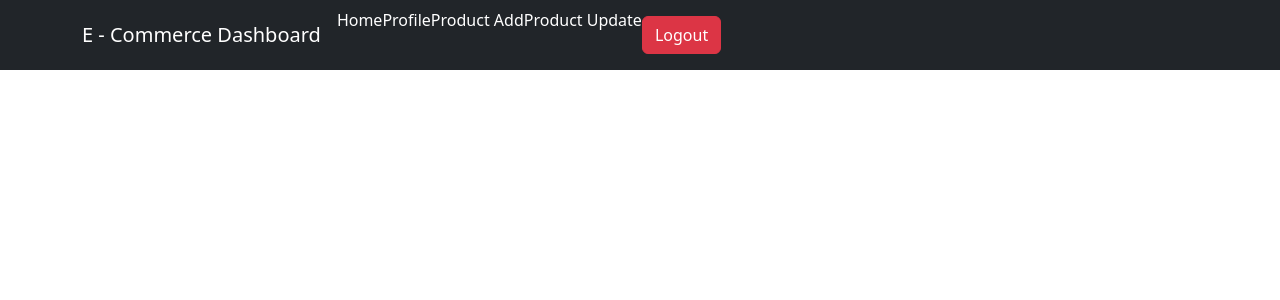
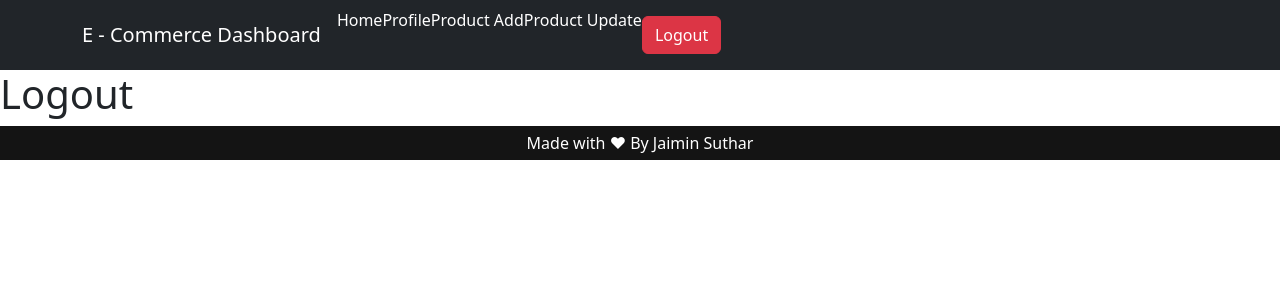
Before and after one commit to Jaimin78/E-Commerce-Dashboard, a React (Vite) app: page /logout in a window 1280 px wide. Shown: the top 300 px of the page. Built offline with nearby package versions, Linux system fonts and the light colour scheme.

Commit message:
Footer created

```diff
--- a/index.html
+++ b/index.html
@@ -6,7 +6,7 @@
     <meta name="viewport" content="width=device-width, initial-scale=1.0" />
     <title>React + TypeScript + Replit</title>
   </head>
-  <body>
+  <body >
     <div id="root"></div>
     <script type="module" src="/src/index.jsx"></script>
 
--- a/src/App.css
+++ b/src/App.css
@@ -7,3 +7,10 @@ a{
   text-decoration:none !important;
   color:white !important;
 }
+
+.footer{
+  background-color:#141414;
+  text-align:center;
+  padding:5px;
+  color:white;
+}
--- a/src/App.jsx
+++ b/src/App.jsx
@@ -1,5 +1,6 @@
 import './App.css';
 import Navigation from './Navigation';
+import Footer from './Footer';
 import { BrowserRouter, Routes, Route } from 'react-router-dom';
 
 function App() {
@@ -12,8 +13,10 @@ function App() {
           <Route path="/profile" element= {<h1>Profile</h1>} />
           <Route path="/add" element= {<h1>Product add</h1>} />
           <Route path="/update" element= {<h1>Product update</h1>} />
+          <Route path="/logout" element= {<h1>Logout</h1>} />
         </Routes>
       </BrowserRouter>
+      <Footer />
     </>
   )
 }
--- /dev/null
+++ b/src/Footer.jsx
@@ -0,0 +1,13 @@
+import React from 'react';
+
+const Footer = () => {
+  return(
+    <>
+      <div className="footer">
+        Made with &hearts; By Jaimin Suthar
+      </div>
+    </>
+  )
+}
+
+export default Footer;
```
